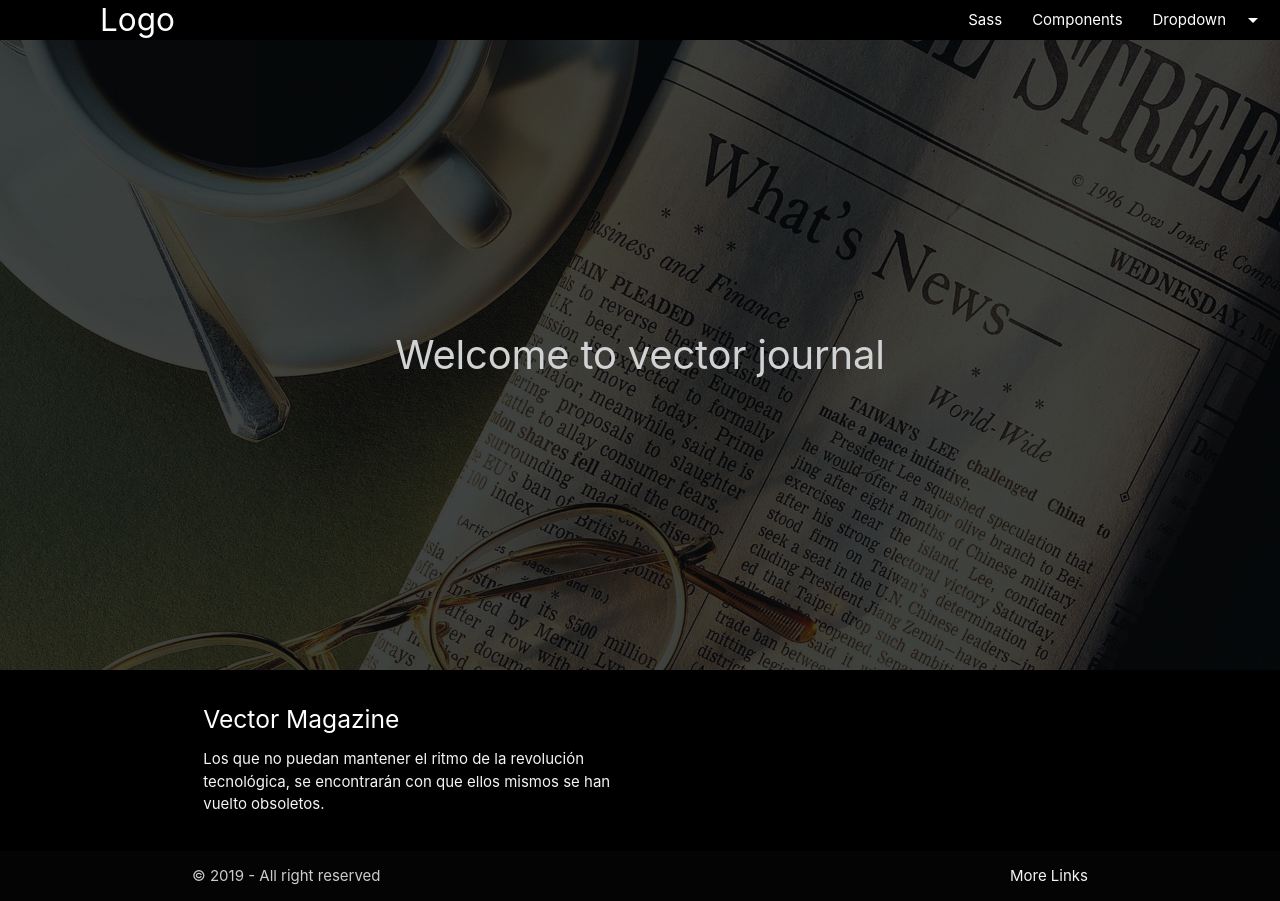
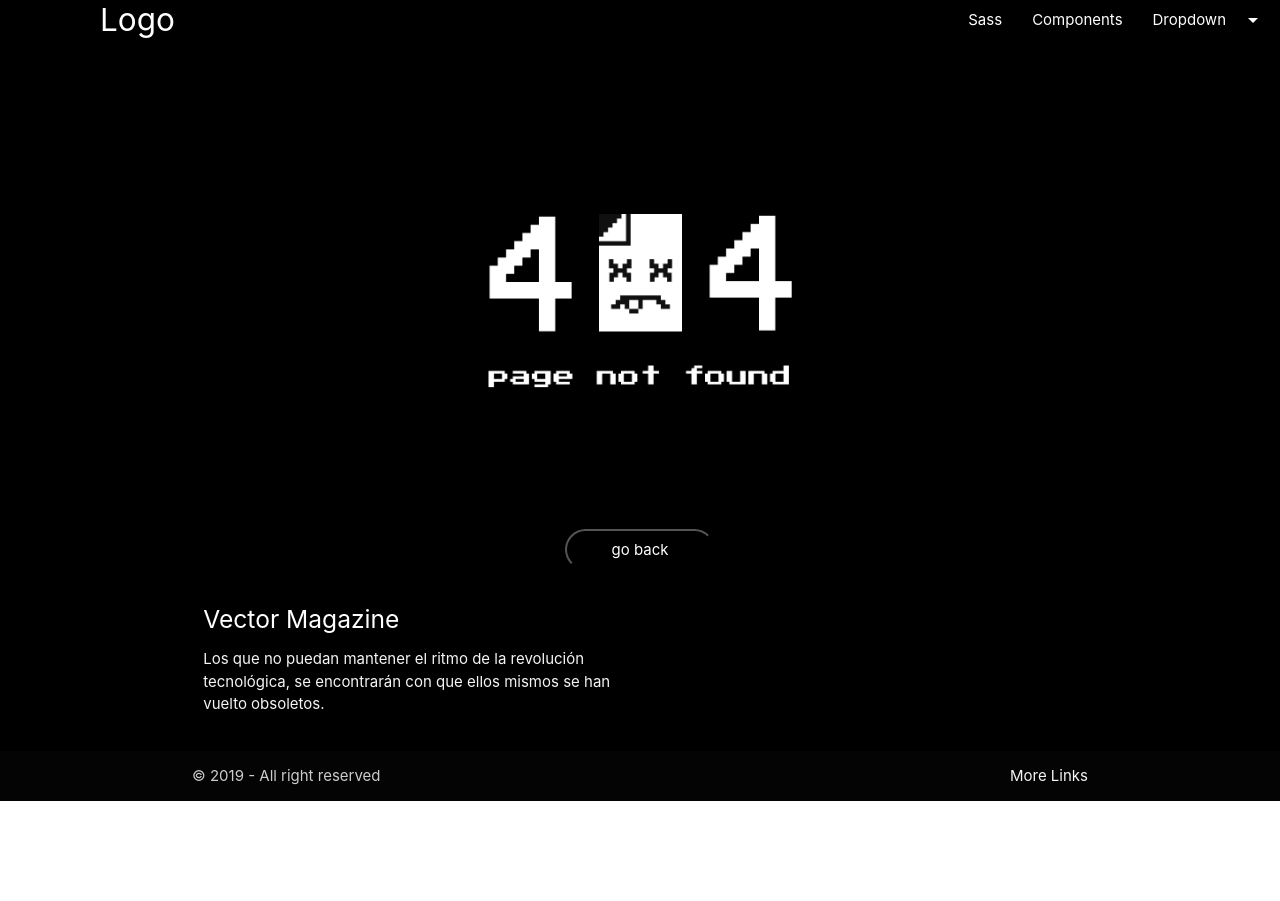
Before and after one commit to Andres620/proyectoProg3, an Angular app in the folder client/: page /hero in a window 1280 px wide. Before the commit this address led to /. After the commit the page ends 801 px from the top, so only its background shows below. Built offline with nearby package versions, Linux system fonts and the light colour scheme.

Commit message:
Creación y enrutamiento del page not found

```diff
--- a/client/src/app/app-routing.module.ts
+++ b/client/src/app/app-routing.module.ts
@@ -1,7 +1,23 @@
 import { NgModule } from '@angular/core';
 import { Routes, RouterModule } from '@angular/router';
+import { HeroComponent } from './template/hero/hero.component';
+import { PageNotFoundComponent } from './template/page-not-found/page-not-found.component';
 
-const routes: Routes = [];
+const routes: Routes = [
+  {
+    path:'nav',
+    component: HeroComponent
+  },
+  {
+    path:'',
+    pathMatch: 'full',
+    redirectTo:'/nav'
+  },
+  {
+    path: '**',
+    component: PageNotFoundComponent
+  }
+];
 
 @NgModule({
   imports: [RouterModule.forRoot(routes)],
--- a/client/src/app/app.component.html
+++ b/client/src/app/app.component.html
@@ -1,5 +1,5 @@
 <app-navbar></app-navbar>
 <router-outlet>
-    <app-hero></app-hero>
+
 </router-outlet>
 <app-footer></app-footer>
--- a/client/src/app/app.module.ts
+++ b/client/src/app/app.module.ts
@@ -6,13 +6,15 @@ import { AppComponent } from './app.component';
 import { NavbarComponent } from './template/navbar/navbar.component';
 import { HeroComponent } from './template/hero/hero.component';
 import { FooterComponent } from './template/footer/footer.component';
+import { PageNotFoundComponent } from './template/page-not-found/page-not-found.component';
 
 @NgModule({
   declarations: [
     AppComponent,
     NavbarComponent,
     HeroComponent,
-    FooterComponent
+    FooterComponent,
+    PageNotFoundComponent
   ],
   imports: [
     BrowserModule,
--- /dev/null
+++ b/client/src/app/template/page-not-found/page-not-found.component.css
@@ -0,0 +1,24 @@
+.center{
+    display: flex;
+    height: 530px;
+    width: 100%;
+    margin: 0;
+    padding: 0;
+    background-color: black;
+    background-image: url(../../../assets/images/404-page-image.png);
+    background-repeat: no-repeat;
+    background-size: contain;
+    background-position-x: center;
+    justify-content: center;
+    align-items: flex-end;
+}
+.center button{
+    display: block;
+    background: transparent;
+    color: white;
+    padding: 10px 0;
+    border-radius: 50px;
+    margin-top: 10px;
+    width: 150px;
+    position: fixed;
+}
--- /dev/null
+++ b/client/src/app/template/page-not-found/page-not-found.component.html
@@ -0,0 +1,3 @@
+<section class="center">
+    <button>go back</button>
+</section>
--- /dev/null
+++ b/client/src/app/template/page-not-found/page-not-found.component.ts
@@ -0,0 +1,15 @@
+import { Component, OnInit } from '@angular/core';
+
+@Component({
+  selector: 'app-page-not-found',
+  templateUrl: './page-not-found.component.html',
+  styleUrls: ['./page-not-found.component.css']
+})
+export class PageNotFoundComponent implements OnInit {
+
+  constructor() { }
+
+  ngOnInit() {
+  }
+
+}
--- a/client/src/assets/js/myScript.js
+++ b/client/src/assets/js/myScript.js
@@ -1,3 +1,4 @@
 $(document).ready(function(){
   $('.sidenav').sidenav();
+  $(".dropdown-trigger").dropdown();
 });
```
Also changed, not shown: client/src/assets/images/404-page-image.png (added).
